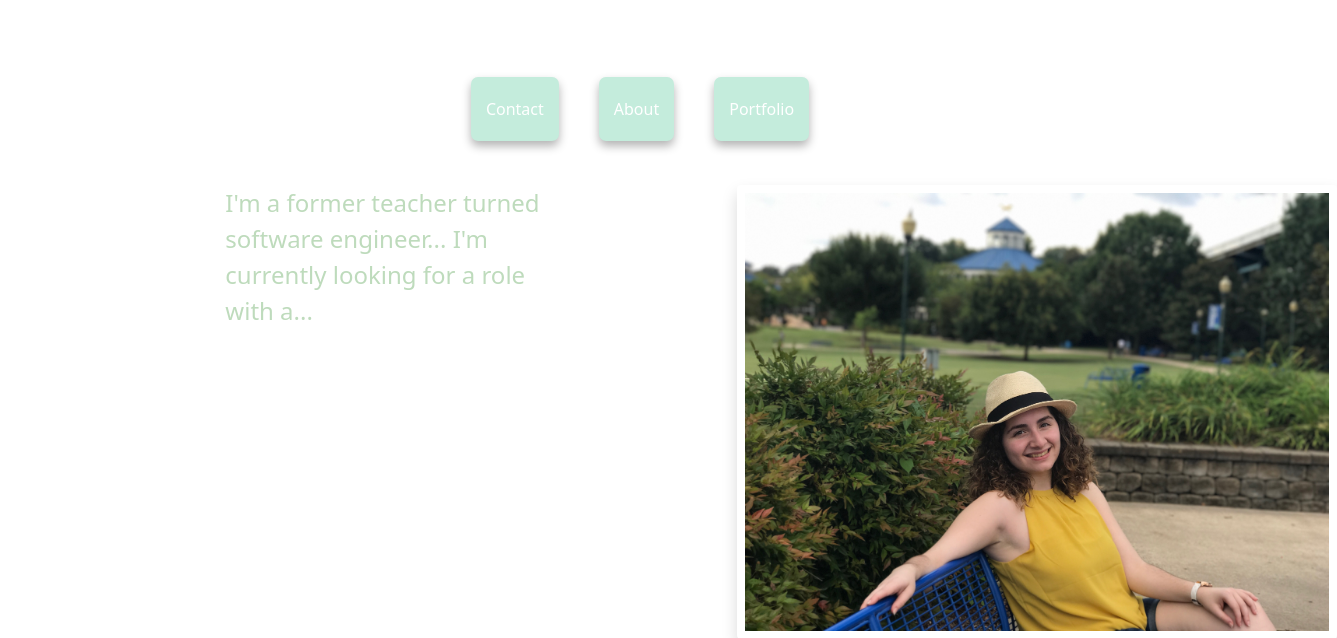
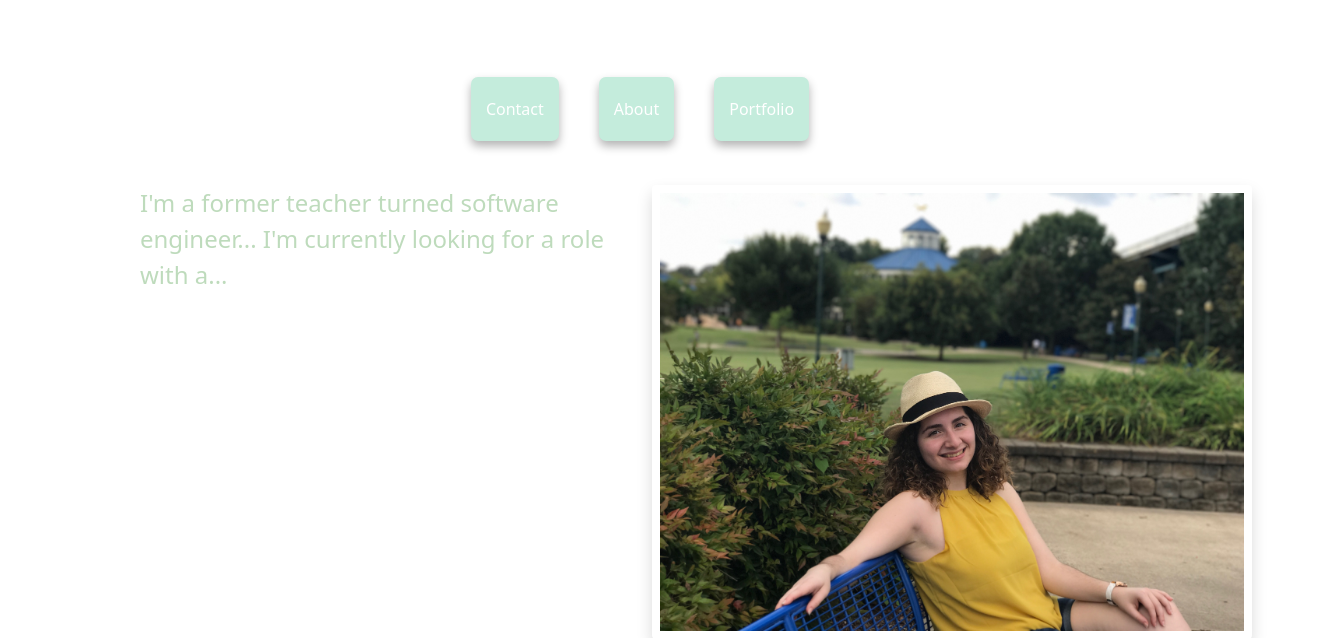
Before and after one commit to borahae13/scarsonportfolio, a website: page index.html in a window 1280 px wide. Shown: the part 263-901 px from the top of the page, 1337 px wide, since content can reach past the window. Drawn offline with nearby package versions, Linux system fonts and the light colour scheme.

Commit message:
Edited pages

```diff
--- a/index.html
+++ b/index.html
@@ -102,24 +102,22 @@
     </div>
     <br />
   <div class="hero">
-    <div class="row justify-content-around">
-    <div class="col-4">
+    <div class="row">
+    <div class="col-lg-6">
       <h4>
           I'm a former teacher turned software engineer... I'm currently
           looking for a role with a...
         </h4>
     </div>
-    <div class="col-4">
-      <div class="photo">
+    <div class="col-lg-6">
         <img
           src="/images/shainapic.JPG"
           alt="profile picture"
           class="img-fluid profile p-2 mb-4 shadow rounded"
         />
-        </div>
+    </div>
     </div>
   </div>
-</div>
  <footer>
   <div class="text-center text-white" style="background-color: #f9dfd6;">
   <!-- Grid container -->
--- a/styles/style.css
+++ b/styles/style.css
@@ -144,13 +144,6 @@ p {
   padding-top: 80px;
   flex-wrap: wrap;
 }
-.photo {
-  max-width: 900px;
-  padding-top: 0;
-  margin-top: 0;
-  object-fit: cover;
-  object-position: bottom;
-}
 footer {
   position: relative;
   color: var(--secondary-color);
```
Also changed, not shown: projects.html (+2 -2 lines), images/comingsoon2.png (added), 1 other file.
